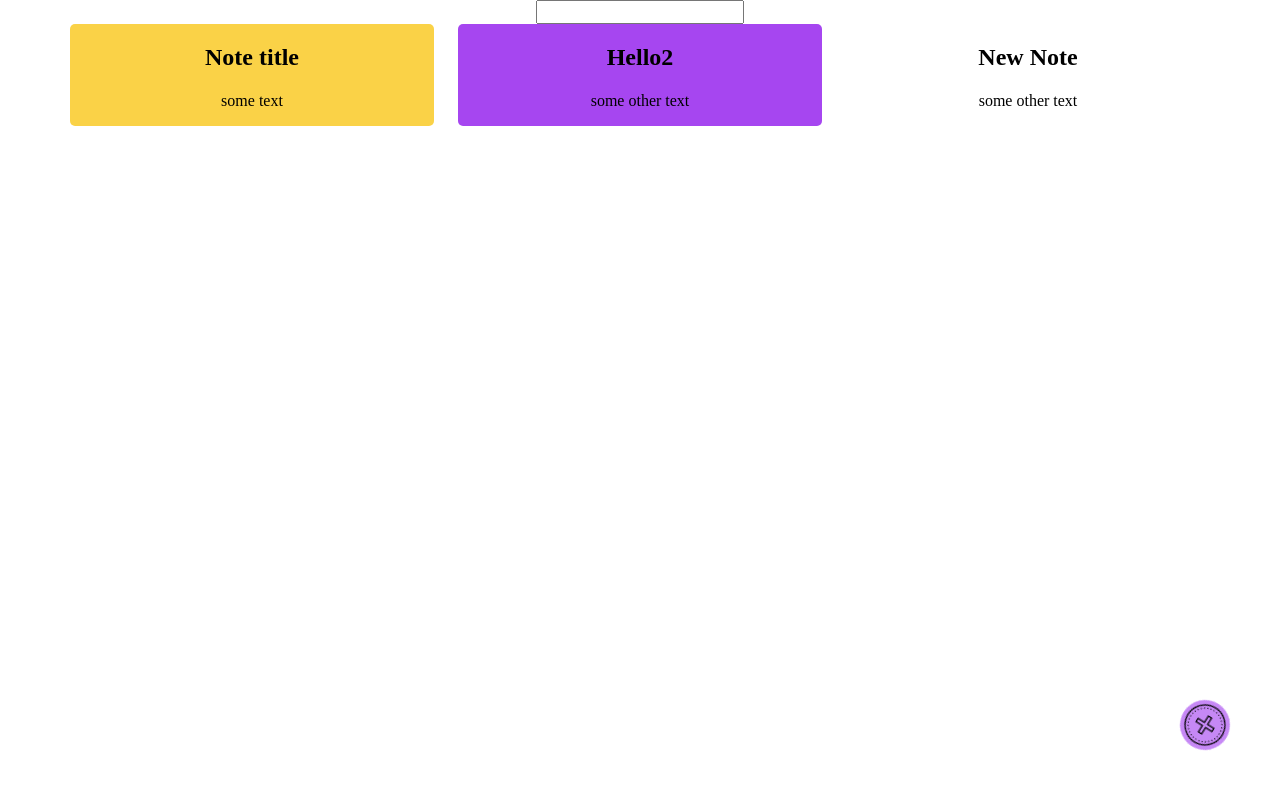
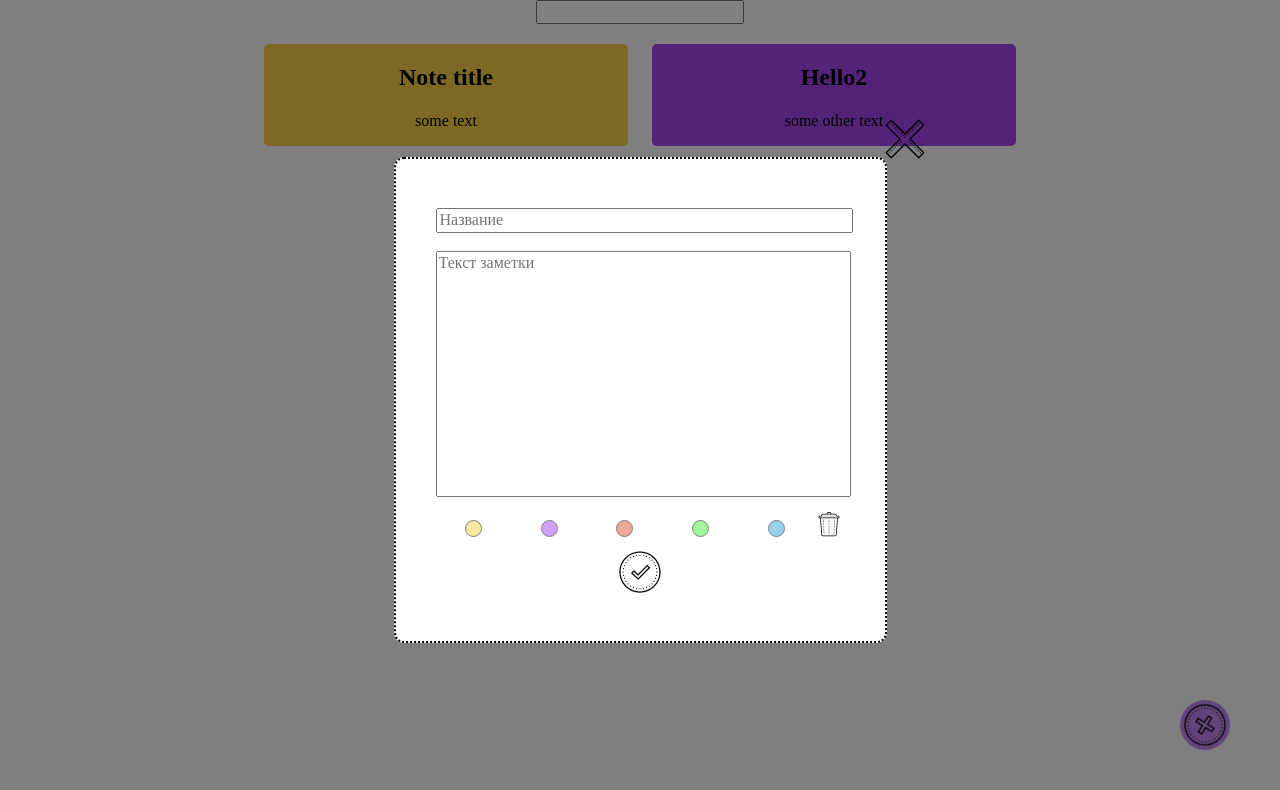
Before and after one commit to hosfatantabolis/NotesLite, a React (Create React App) app: page / in a window 1280 px wide. Both pictures are taken after a click on the button 1205 px from the left and 725 px from the top of the page. Shown: the top 790 px of the page. Built offline with nearby package versions, Linux system fonts and the light colour scheme.

Commit message:
feat: note add markup

```diff
--- a/src/components/App/App.js
+++ b/src/components/App/App.js
@@ -1,25 +1,31 @@
 import './App.css';
-// import { useDispatch, useSelector } from 'react-redux';
-// import { fetchCustomers } from '../../asyncActions/customers';
 import { NotesList } from '../NotesList/NotesList';
 import { Search } from '../Search/Search';
 import { NotePopup } from '../Popup/NotePopup';
 import React from 'react';
-// import { addNoteAction } from '../../store/noteReducer';
+import { NEW_NOTE } from '../../utils/constants'
 
 function App() {
   const [isOpen, setIsOpen] = React.useState(false);
   const [selectedNote, setSelectedNote] = React.useState();
+  const [popupAction, setPopupAction] = React.useState();
+
+  React.useEffect(() => {
+    setSelectedNote(NEW_NOTE);
+  }, [])
+
   function handleNoteClick(note) {
-    // setIsPopupOpen(true);
+    setPopupAction("");
     setSelectedNote(note);
     setIsOpen(true);
   }
-  // const dispatch = useDispatch();
-  // const customers = useSelector(state => state.customers.customers);
-  // const addNote = (note) => {
-  //   dispatch(addNoteAction(note))
-  // }
+
+  function handleNewNoteClick() {
+    setPopupAction("new")
+    setSelectedNote({ ...NEW_NOTE, id: Date.now() });
+    setIsOpen(true);
+  }
+
   return (
     <div className="App">
       {/*
@@ -27,8 +33,8 @@ function App() {
         <button onClick={() => dispatch(fetchCustomers())}>Добавить клиентов из базы</button>
       </div> */}
       <Search />
-      <NotesList handleNoteClick={handleNoteClick} />
-      <NotePopup note={selectedNote} isOpen={isOpen} setIsOpen={setIsOpen} />
+      <NotesList handleNoteClick={handleNoteClick} handleNewNoteClick={handleNewNoteClick} />
+      <NotePopup note={selectedNote} isOpen={isOpen} setIsOpen={setIsOpen} popupAction={popupAction} />
     </div>
   );
 }
--- a/src/components/Note/Note.css
+++ b/src/components/Note/Note.css
@@ -45,5 +45,9 @@
 
 .note__color-picker:hover{
     cursor: pointer;
+    opacity: 85%;
+}
+
+.note__color-picker_active{
     opacity: 100%;
 }
--- a/src/components/Note/Note.js
+++ b/src/components/Note/Note.js
@@ -1,35 +1,13 @@
 import './Note.css';
-import { useDispatch } from 'react-redux';
-import { deleteNoteAction, editNoteAction, editNoteColorAction } from '../../store/noteReducer';
-import { DEFAULT_COLOR, PURPLE, RED, GREEN, BLUE } from "../../utils/constants";
+import { DEFAULT_COLOR } from '../../utils/constants';
 export const Note = ({ note, handleNoteClick }) => {
-    const dispatch = useDispatch();
-    const deleteNote = (note) => {
-        dispatch(deleteNoteAction(note.id));
-    };
-    // const editNote = (note) => {
-    //     let text = prompt();
-    //     dispatch(editNoteAction({ note, text }));
-    // }
-    const editNoteColor = (note, color) => {
-        dispatch(editNoteColorAction({ note, color }));
-    }
+
     return (
-        <div className="note" style={note.color ? { backgroundColor: note.color } : { backgroundColor: '#dd2ae3' }} onClick={() => { handleNoteClick(note) }}>
+        <div className="note" style={note.color ? { backgroundColor: note.color } : { backgroundColor: DEFAULT_COLOR }} onClick={() => { handleNoteClick(note) }}>
             <h2 className="note__title">{note.title}</h2>
-            <p className="note__text">{note.text}</p> {/*onClick={() => editNote(note)} */}
+            <p className="note__text">{note.text}</p>
             <span className="note__date-created">{note.date}</span>
             <span className="note__date-modified">{note.date}</span>
-            {/* <div className='note__color-picker_container'>
-                <div className='note__color-picker note__color-picker_default' onClick={() => editNoteColor(note, DEFAULT_COLOR)}></div>
-                <div className='note__color-picker note__color-picker_purple' onClick={() => editNoteColor(note, PURPLE)}></div>
-                <div className='note__color-picker note__color-picker_red' onClick={() => editNoteColor(note, RED)}></div>
-                <div className='note__color-picker note__color-picker_green' onClick={() => editNoteColor(note, GREEN)}></div>
-                <div className='note__color-picker note__color-picker_blue' onClick={() => editNoteColor(note, BLUE)}></div>
-                <button className="note__delete-button" onClick={() => deleteNote(note)}></button>
-            </div> */}
-
-
         </div>
     )
 }
--- a/src/components/NotesList/NotesList.css
+++ b/src/components/NotesList/NotesList.css
@@ -4,6 +4,7 @@
     grid-row-gap: 30px;
     grid-column-gap: 24px;
     justify-content: center;
+    padding: 20px;
 }
 
 .note__list_new-note{
--- a/src/components/NotesList/NotesList.js
+++ b/src/components/NotesList/NotesList.js
@@ -1,27 +1,16 @@
 import { Note } from "../Note/Note"
 import React from "react";
-import { useDispatch, useSelector } from 'react-redux';
-import { addNoteAction } from '../../store/noteReducer';
+import { useSelector } from 'react-redux';
 import "./NotesList.css";
 
-export const NotesList = ({ handleNoteClick }) => {
-    const newNote = {
-        id: Date.now(),
-        title: "New Note",
-        text: "some other text",
-        color: "#ffffff"
-    };
-    const dispatch = useDispatch();
+export const NotesList = ({ handleNoteClick, handleNewNoteClick }) => {
     const notes = useSelector(state => state.notes.notes);
-    const addNote = (note) => {
-        dispatch(addNoteAction(note));
-    }
+
     return (
         <>
 
             <div className="note__list">
-                {/* <button onClick={() => { console.log('1') }}>New note</button> */}
-                <button className="note__list_new-note" onClick={() => { addNote(newNote) }} note={newNote}></button>
+                <button className="note__list_new-note" onClick={() => { handleNewNoteClick() }}></button>
                 {notes.map(note => {
                     return <Note note={note} key={note.id} handleNoteClick={handleNoteClick} />
                 })}
--- a/src/components/Popup/NotePopup.css
+++ b/src/components/Popup/NotePopup.css
@@ -73,3 +73,16 @@
 .note__delete-button:hover{
     opacity: 0.6;
 }
+
+.note__editor_save-btn{
+    background-image: url(../../images/buttons/ok.svg);
+    background-repeat: no-repeat;
+    background-position: center;
+    background-size: contain;
+    background-color: transparent;
+    border: none;
+    outline: none;
+    cursor: pointer;
+    width: 50px;
+    height: 50px;
+}
--- a/src/components/Popup/NotePopup.js
+++ b/src/components/Popup/NotePopup.js
@@ -1,9 +1,9 @@
 import './NotePopup.css';
 import { useDispatch } from 'react-redux';
-import { deleteNoteAction, editNoteAction, editNoteColorAction } from '../../store/noteReducer';
+import { deleteNoteAction, editNoteAction, addNoteAction } from '../../store/noteReducer';
 import { DEFAULT_COLOR, PURPLE, RED, GREEN, BLUE } from "../../utils/constants";
 import { useEffect, useState } from 'react';
-export const NotePopup = ({ note, isOpen, setIsOpen }) => {
+export const NotePopup = ({ note, isOpen, setIsOpen, popupAction }) => {
     const [selectedNote, setSelectedNote] = useState("");
     useEffect(() => {
         setSelectedNote(note);
@@ -42,23 +42,32 @@ export const NotePopup = ({ note, isOpen, setIsOpen }) => {
         setIsOpen(false);
     }
 
+    function handleCreateNew(e, selectedNote) {
+        e.preventDefault();
+        dispatch(addNoteAction(selectedNote));
+        setSelectedNote("");
+        setIsOpen(false);
+    }
+
     return (
         <div className={`note__editor_wrapper ${!isOpen ? "note__editor_wrapper_hidden" : ""}`}>
 
             <div className='note__editor_container'>
                 <button className='note__editor_close-btn' onClick={() => { closeNoteEditor() }}></button>
-                <form className='note__editor' onSubmit={(e) => { handleSubmit(e, selectedNote) }} action='submit' noValidate>
-                    <input className='note__input note__title_input-field' value={selectedNote ? selectedNote.title : ""} onChange={(e) => { handleNoteTitleChange(e) }}></input>
-                    <textarea className='note__input note__text_input-field' value={selectedNote ? selectedNote.text : ""} onChange={(e) => { handleNoteTextChange(e) }}></textarea>
+                <form className='note__editor' onSubmit={(e) => {
+                    popupAction === "new" ? handleCreateNew(e, selectedNote) : handleSubmit(e, selectedNote)
+                }} action='submit' noValidate>
+                    <input placeholder='Название' className='note__input note__title_input-field' value={selectedNote ? selectedNote.title : ""} onChange={(e) => { handleNoteTitleChange(e) }}></input>
+                    <textarea placeholder='Текст заметки' className='note__input note__text_input-field' value={selectedNote ? selectedNote.text : ""} onChange={(e) => { handleNoteTextChange(e) }}></textarea>
                     <div className='note__color-picker_container'>
-                        <div className='note__color-picker note__color-picker_default' onClick={() => handleNoteColorChange(DEFAULT_COLOR)}></div>
-                        <div className='note__color-picker note__color-picker_purple' onClick={() => handleNoteColorChange(PURPLE)}></div>
-                        <div className='note__color-picker note__color-picker_red' onClick={() => handleNoteColorChange(RED)}></div>
-                        <div className='note__color-picker note__color-picker_green' onClick={() => handleNoteColorChange(GREEN)}></div>
-                        <div className='note__color-picker note__color-picker_blue' onClick={() => handleNoteColorChange(BLUE)}></div>
+                        <div className={`note__color-picker note__color-picker_default `} onClick={() => handleNoteColorChange(DEFAULT_COLOR)}></div> {/*${(note.color === DEFAULT_COLOR || selectedNote.color === DEFAULT_COLOR) ? "note__color-picker_active" : ""} */}
+                        <div className={`note__color-picker note__color-picker_purple `} onClick={() => handleNoteColorChange(PURPLE)}></div>{/*${(note.color === PURPLE || selectedNote.color === PURPLE) ? "note__color-picker_active" : ""}*/}
+                        <div className={`note__color-picker note__color-picker_red `} onClick={() => handleNoteColorChange(RED)}></div>{/*${(note.color === RED || selectedNote.color === RED) ? "note__color-picker_active" : ""}*/}
+                        <div className={`note__color-picker note__color-picker_green `} onClick={() => handleNoteColorChange(GREEN)}></div>{/*${(note.color === GREEN || selectedNote.color === GREEN) ? "note__color-picker_active" : ""}*/}
+                        <div className={`note__color-picker note__color-picker_blue `} onClick={() => handleNoteColorChange(BLUE)}></div>{/*${(note.color === BLUE || selectedNote.color === BLUE) ? "note__color-picker_active" : ""}*/}
                         <button className="note__delete-button" type="button" onClick={() => deleteNote(note)}></button>
                     </div>
-                    <button type='submit'>Сохранить</button>
+                    <button className="note__editor_save-btn" type='submit'></button>
                 </form>
             </div>
         </div>
--- a/src/store/noteReducer.js
+++ b/src/store/noteReducer.js
@@ -20,8 +20,6 @@ const DELETE_NOTE = "DELETE_NOTE";
 const EDIT_NOTE = "EDIT_NOTE";
 const EDIT_NOTE_COLOR = "EDIT_NOTE_COLOR";
 
-// const ADD_MANY_CUSTOMERS = "ADD_MANY_CUSTOMERS";
-// const REMOVE_CUSTOMER = "REMOVE_CUSTOMER";
 let notesArr;
 localStorage.getItem("notes") ? notesArr = { "notes": JSON.parse(localStorage.getItem('notes')) } : notesArr = defaultState;
 
--- a/src/utils/constants.js
+++ b/src/utils/constants.js
@@ -4,4 +4,11 @@ const RED = "#D95134";
 const GREEN = "#44F13A";
 const BLUE = "#34A9D9";
 
-module.exports = { DEFAULT_COLOR, PURPLE, RED, GREEN, BLUE };
+const NEW_NOTE = {
+    id: 0,
+    title: "",
+    text: "",
+    color: "#FAD247"
+};
+
+module.exports = { DEFAULT_COLOR, PURPLE, RED, GREEN, BLUE, NEW_NOTE };
```
